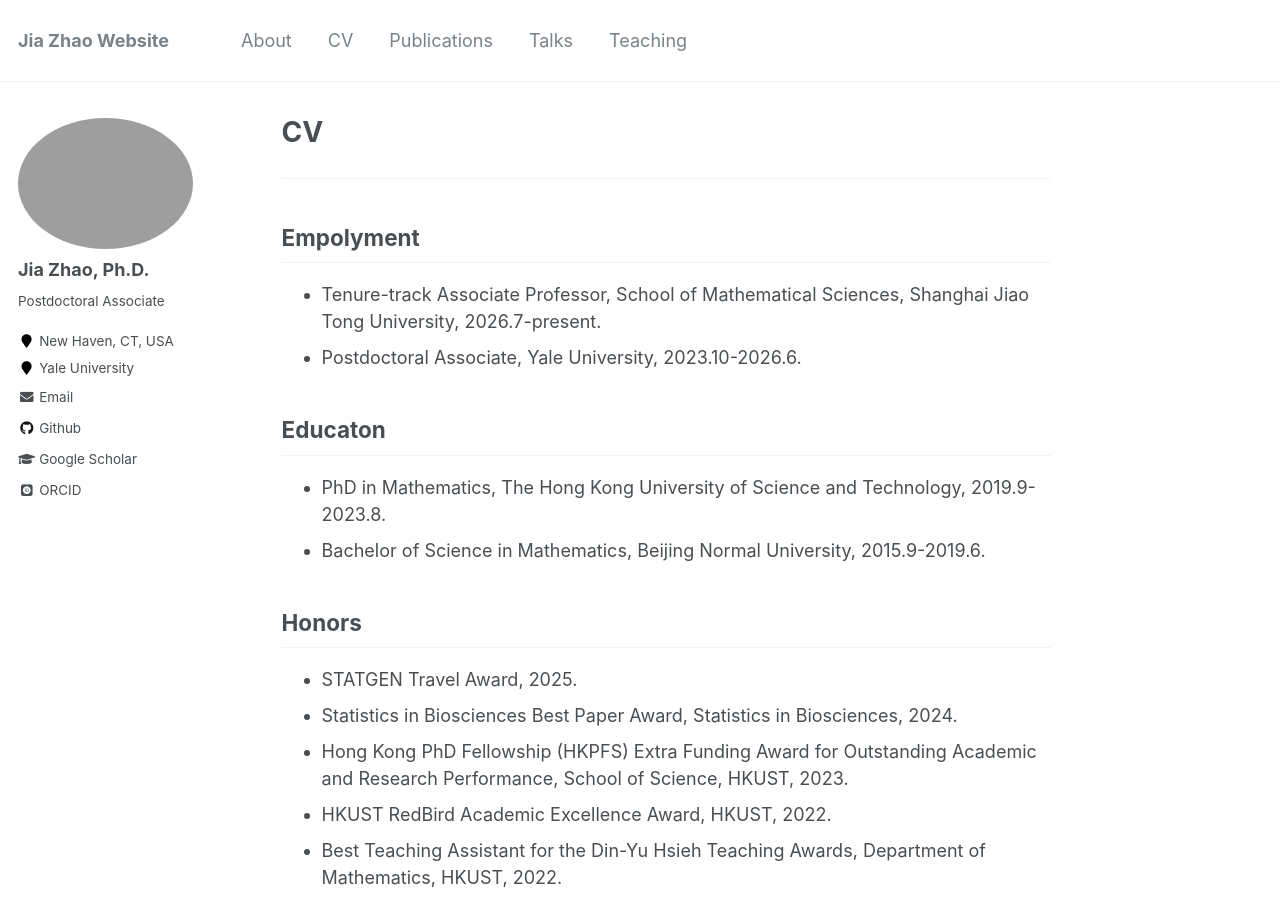
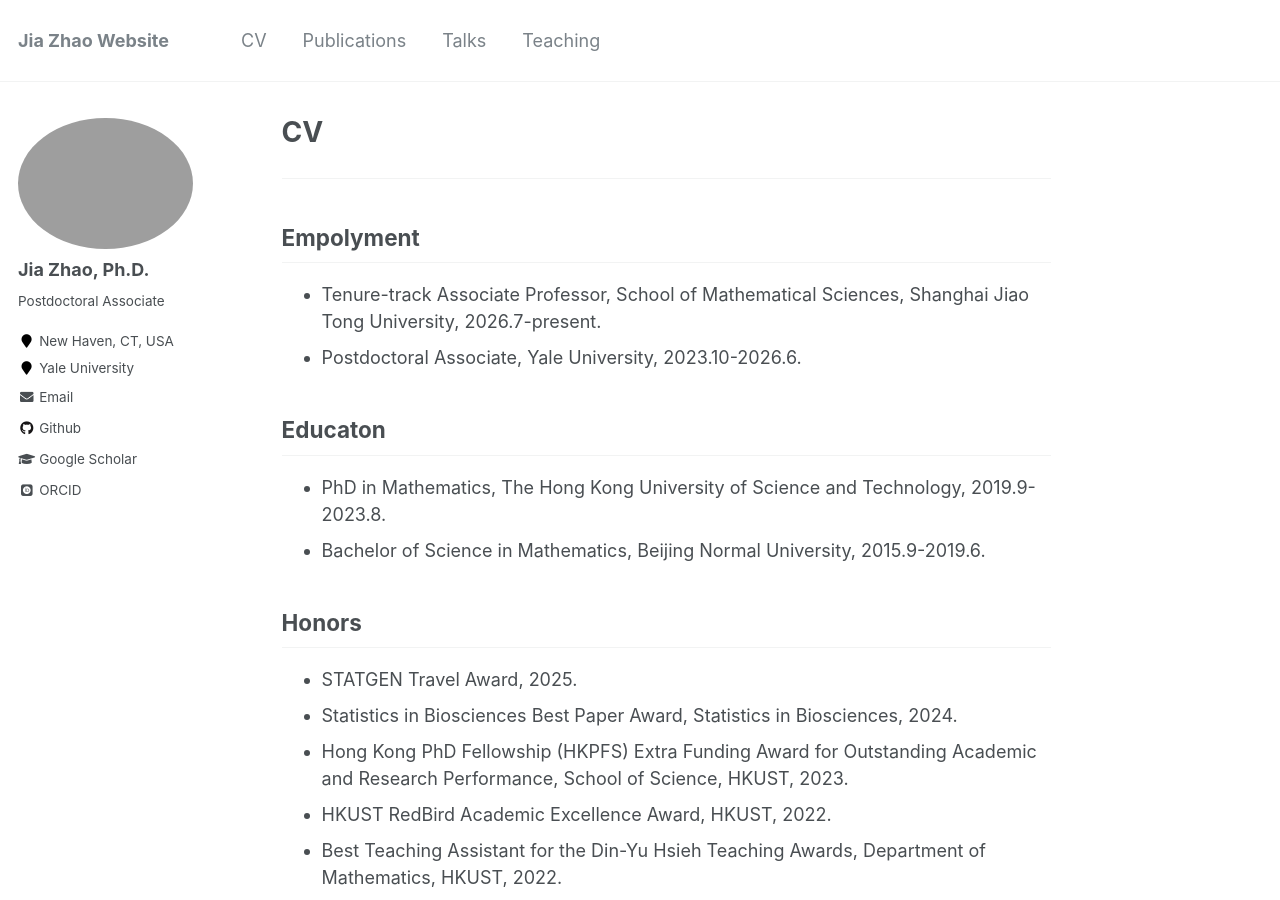
Before and after one commit to jiazhao97/jiazhao97.github.io, a Jekyll site: the page built from _pages/cv.md, in a window 1280 px wide and 900 px high. Built offline with Jekyll 4.4.1, drawn with Linux system fonts in a browser that asks for light colours; some web fonts are replaced.

Commit message:
Update navigation.yml

```diff
--- a/_data/navigation.yml
+++ b/_data/navigation.yml
@@ -8,11 +8,8 @@
 #      Markdown formatted page while the second is generated using JSON.
 
 main:
-  - title: "About"
-    url: /about/
-
   - title: "CV"
-    url: /cv/
+    url: /resume/
 
   - title: "Publications"
     url: /publications/
```
